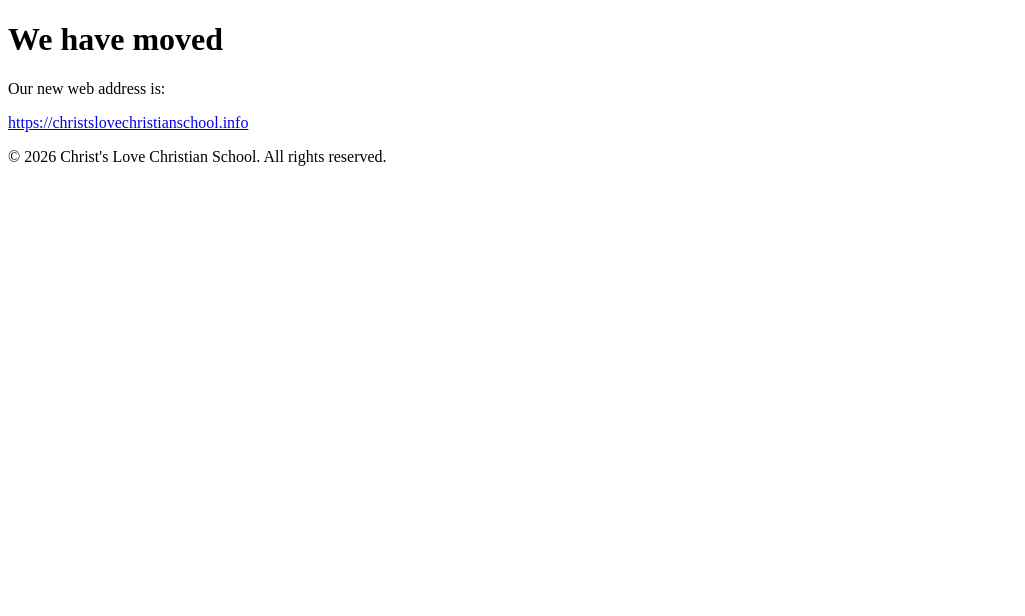
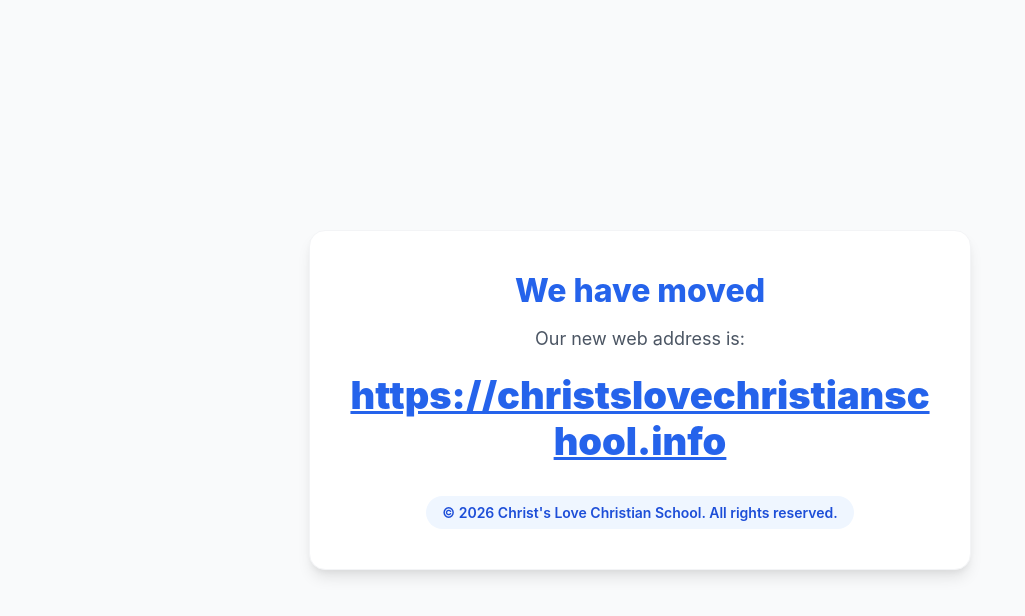
Before and after one commit to AroLola/my-landing-page, a plain HTML site: page index.html in a window 1280 px wide. Shown: the whole page, without its empty margins (0-1025 px from the left). Drawn offline with Linux system fonts and the light colour scheme.

Commit message:
Update index.html

```diff
--- a/index.html
+++ b/index.html
@@ -4,20 +4,79 @@
     <meta charset="UTF-8">
     <meta name="viewport" content="width=device-width, initial-scale=1.0">
     <title>We Have Moved</title>
-    <script src="https://jsdelivr.net"></script>
+    <style>
+        body {
+            background-color: #f9fafb;
+            font-family: -apple-system, BlinkMacSystemFont, "Segoe UI", Roboto, Helvetica, Arial, sans-serif;
+            color: #1f2937;
+            display: flex;
+            align-items: center;
+            justify-content: center;
+            min-height: 100vh;
+            margin: 0;
+            padding: 20px;
+            box-sizing: border-box;
+        }
+        .card {
+            background-color: #ffffff;
+            max-width: 600px;
+            width: 100%;
+            padding: 40px 30px;
+            text-align: center;
+            border-radius: 16px;
+            box-shadow: 0 10px 15px -3px rgba(0, 0, 0, 0.1), 0 4px 6px -2px rgba(0, 0, 0, 0.05);
+            border: 1px solid #f3f4f6;
+        }
+        h1 {
+            color: #2563eb;
+            font-size: 32px;
+            font-weight: 800;
+            margin-top: 0;
+            margin-bottom: 16px;
+        }
+        .instruction {
+            color: #4b5563;
+            font-size: 18px;
+            margin-bottom: 24px;
+        }
+        .web-link {
+            display: block;
+            color: #2563eb;
+            font-size: 38px; /* Giant font size */
+            font-weight: 900;
+            text-decoration: underline;
+            word-break: break-all;
+            margin-bottom: 32px;
+            line-height: 1.2;
+        }
+        .web-link:hover {
+            color: #1d4ed8;
+        }
+        .footer-badge {
+            display: inline-block;
+            background-color: #eff6ff;
+            color: #1d4ed8;
+            font-weight: 600;
+            padding: 8px 16px;
+            border-radius: 9999px;
+            font-size: 14px;
+        }
+    </style>
 </head>
-<body class="bg-gray-50 flex items-center justify-center min-h-screen text-gray-800">
-    <div class="max-w-xl w-full bg-white shadow-lg rounded-2xl p-8 text-center border border-gray-100">
-        <h1 class="text-3xl font-extrabold text-blue-600 mb-4">We have moved</h1>
-        <p class="text-gray-600 mb-4">Our new web address is:</p>
-        <p class="mb-8">
-            <a href="https://christslovechristianschool.info" class="text-3xl sm:text-4xl font-black text-blue-600 underline hover:text-blue-800 transition-colors duration-200 block break-all tracking-tight">
-                https://christslovechristianschool.info
-            </a>
-        </p>
-        <div class="inline-block bg-blue-50 text-blue-700 font-semibold px-4 py-2 rounded-full text-sm">
+<body>
+
+    <div class="card">
+        <h1>We have moved</h1>
+        <p class="instruction">Our new web address is:</p>
+
+        <a href="https://christslovechristianschool.info" class="web-link">
+            https://christslovechristianschool.info
+        </a>
+
+        <div class="footer-badge">
             © 2026 Christ's Love Christian School. All rights reserved.
         </div>
     </div>
+
 </body>
 </html>
```
